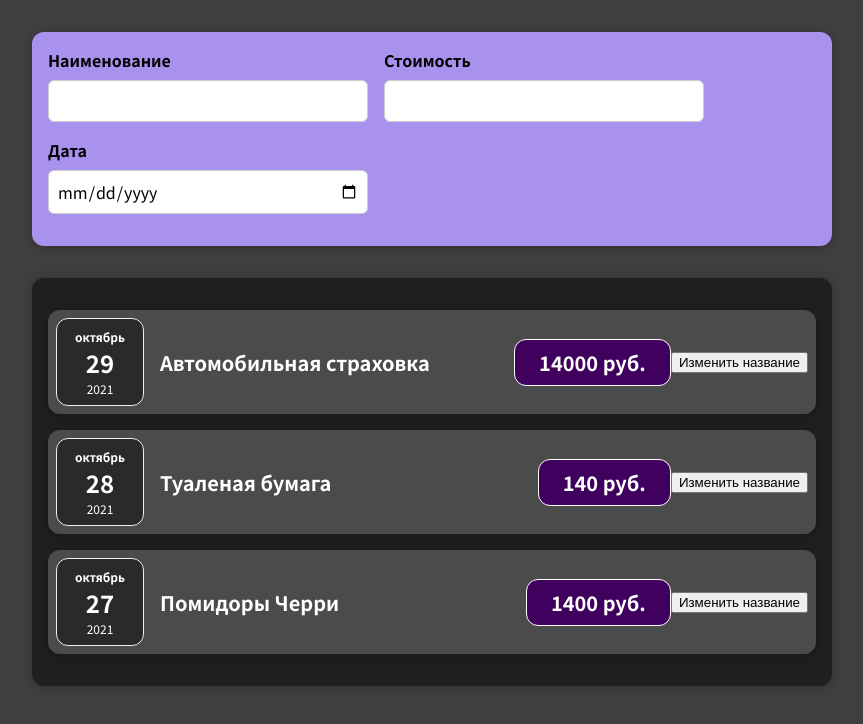
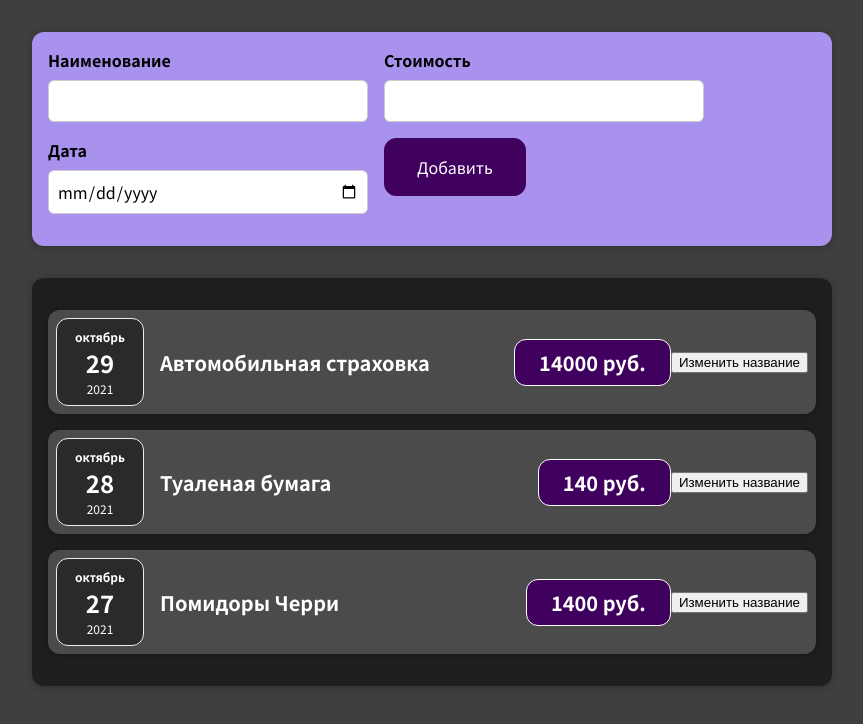
Before and after one commit to Tenundor/Exploring-React, a React (Create React App) app: page / in a window 1280 px wide. Shown: the top 724 px of the page, without its empty margins (208-1071 px from the left). Built offline with nearby package versions, Linux system fonts and the light colour scheme.

Commit message:
add button

```diff
--- a/src/App.js
+++ b/src/App.js
@@ -19,8 +19,8 @@ function App() {
   ]
   return (
     <div>
-      <NewExpense/>
-      <Expenses expenses={expenses}/>
+      <NewExpense />
+      <Expenses expenses={expenses} />
     </div>
   );
 }
--- a/src/components/NewExpense/ExpenseForm.js
+++ b/src/components/NewExpense/ExpenseForm.js
@@ -1,7 +1,8 @@
 import './ExpenseForm.css';
 
 const ExpenseForm = () => {
-  return <form>
+  return (
+    <form>
       <div className="new-expense__controls">
         <div className="new-expense__control">
           <label>Наименование</label>
@@ -15,8 +16,12 @@ const ExpenseForm = () => {
           <label>Дата</label>
           <input type="date" min="2019-01-01" max="2022-12-31"/>
         </div>
+        <div className="new-expense__actions">
+          <button type="submit">Добавить</button>
+        </div>
       </div>
     </form>
+  )
 }
 
 export default ExpenseForm;
--- a/src/components/NewExpense/NewExpense.js
+++ b/src/components/NewExpense/NewExpense.js
@@ -1,10 +1,11 @@
 import ExpenseForm from './ExpenseForm';
+
 import './NewExpense.css';
 
 const NewExpense = () => {
   return (
     <div className="new-expense">
-      <ExpenseForm></ExpenseForm>
+      <ExpenseForm />
     </div>
   )
 };
```
Lines whose indentation alone changed are shown as unchanged.
